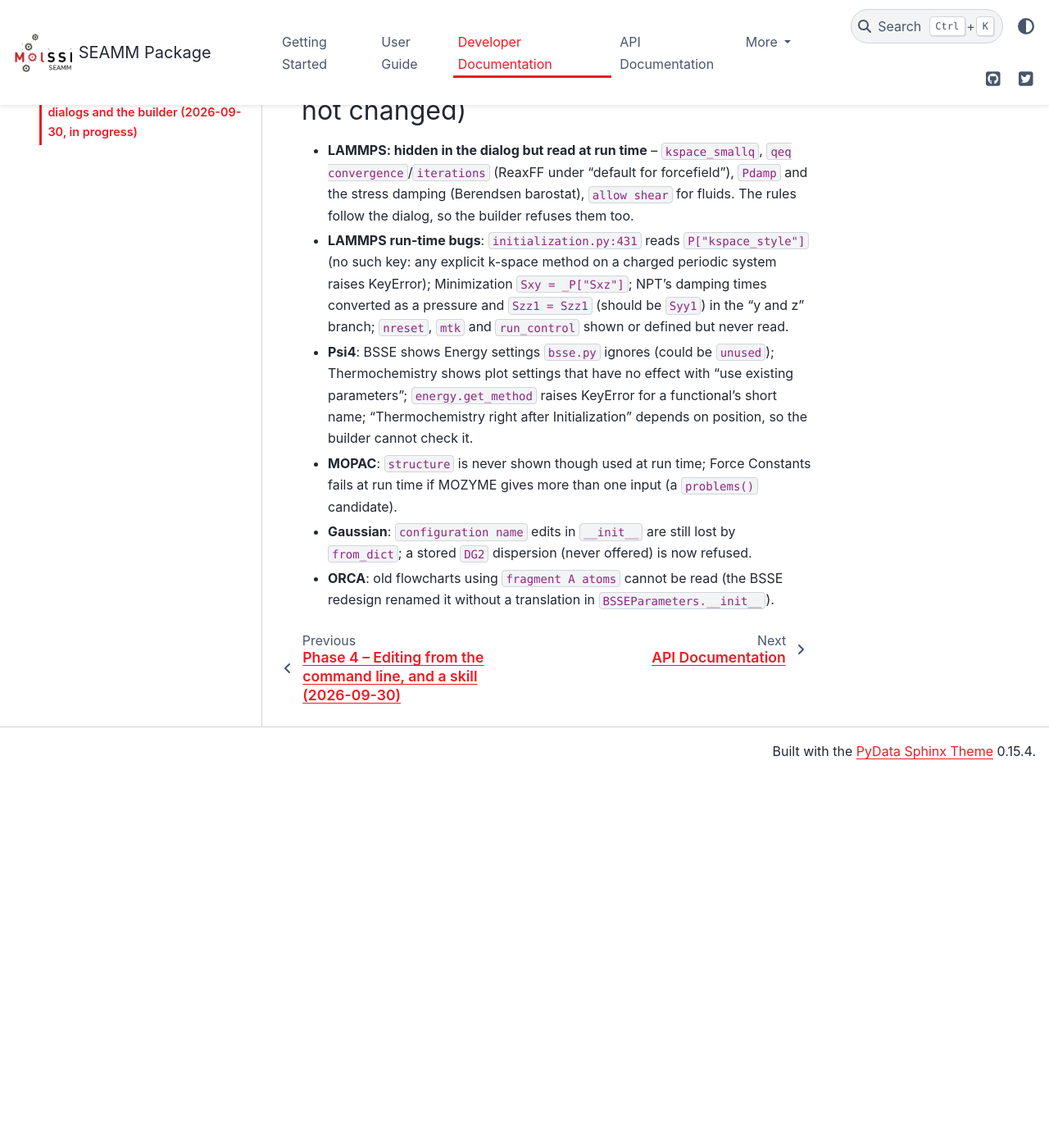
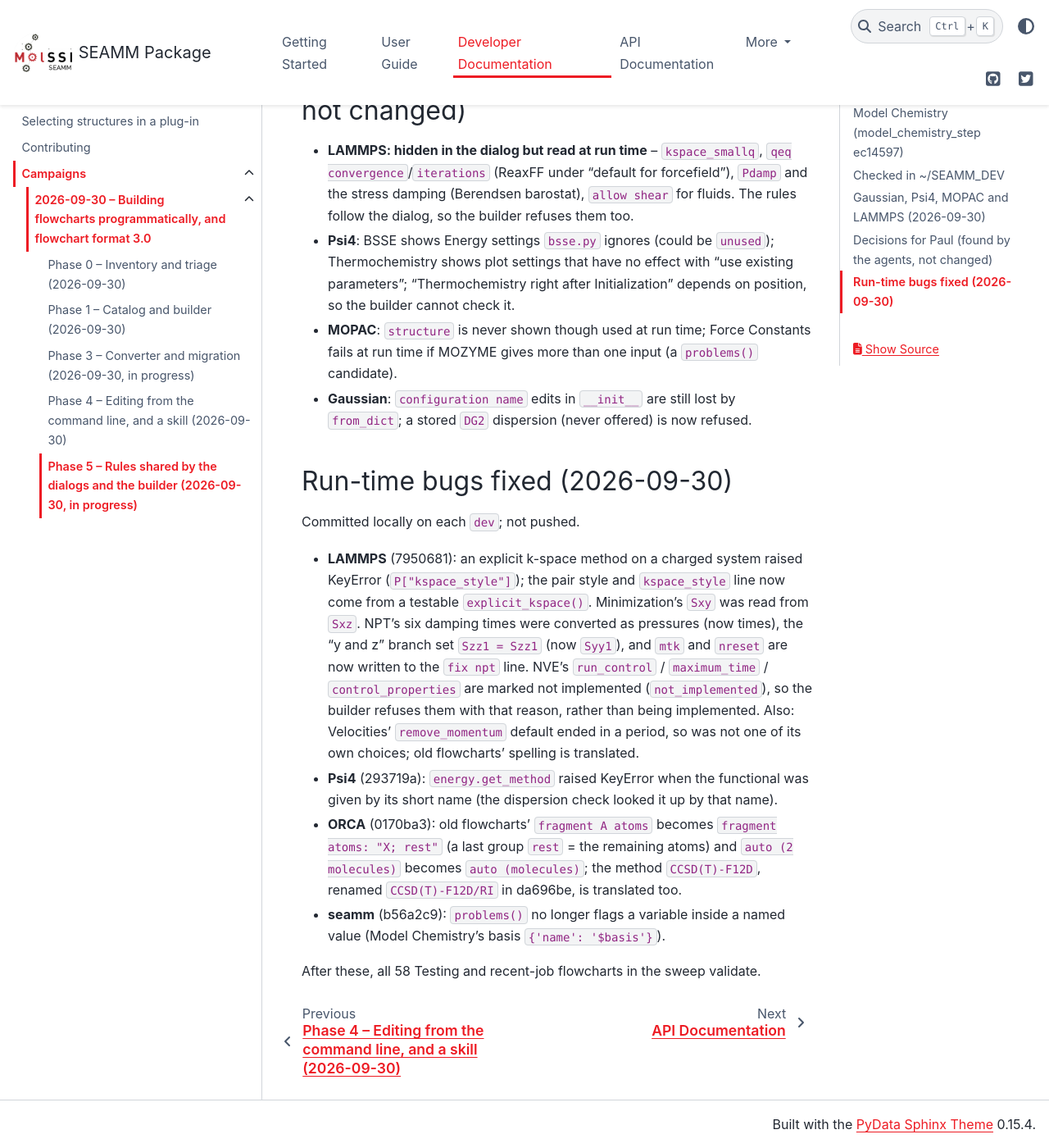
Before and after one commit to molssi-seamm/seamm, a Sphinx documentation site: the page built from docs/developer_guide/campaigns/2026-09-30/NOTES_phase5.rst, in a window 1280 px wide and 1400 px high, scrolled down 4021 px. Shown: the whole window at 82% size. Built offline with Sphinx 7.4.7 and the PyData theme 0.15.4, drawn with Linux system fonts in a browser that asks for light colours; pages that are not in the unit, such as notebooks, are missing from menus; before the commit the page ends 4966 px from its top, so only the background shows below that; some of the changed text lies outside the part shown.

Commit message:
Campaign notes: phase 5 run-time bug fixes
Co-Authored-By: Claude Opus 5.5 <noreply@anthropic.com>

```diff
--- a/docs/developer_guide/campaigns/2026-09-30/NOTES_phase5.rst
+++ b/docs/developer_guide/campaigns/2026-09-30/NOTES_phase5.rst
@@ -140,7 +140,7 @@ sub-steps only for code steps (Dimer Builder's are optional); and a plug-in's
 
 Checked in ``~/SEAMM_DEV``: the 30 most recent job flowcharts all validate; the
 Testing flowcharts show only old problems (8 with ORCA's renamed BSSE parameter
-``fragment A atoms``, one stale ``CCSD(T)-F12D``); MOPAC job 3986 (PM7, COSMO
+``fragment A atoms``, one stale ``CCSD(T)-F12D``; both since fixed); MOPAC job 3986 (PM7, COSMO
 water, built from a spec) ran.
 
 Decisions for Paul (found by the agents, not changed)
@@ -150,19 +150,37 @@ Decisions for Paul (found by the agents, not changed)
   ``qeq convergence``/``iterations`` (ReaxFF under "default for forcefield"),
   ``Pdamp`` and the stress damping (Berendsen barostat), ``allow shear`` for fluids.
   The rules follow the dialog, so the builder refuses them too.
-- **LAMMPS run-time bugs**: ``initialization.py:431`` reads ``P["kspace_style"]``
-  (no such key: any explicit k-space method on a charged periodic system raises
-  KeyError); Minimization ``Sxy = _P["Sxz"]``; NPT's damping times converted as a
-  pressure and ``Szz1 = Szz1`` (should be ``Syy1``) in the "y and z" branch;
-  ``nreset``, ``mtk`` and ``run_control`` shown or defined but never read.
 - **Psi4**: BSSE shows Energy settings ``bsse.py`` ignores (could be ``unused``);
   Thermochemistry shows plot settings that have no effect with "use existing
-  parameters"; ``energy.get_method`` raises KeyError for a functional's short name;
-  "Thermochemistry right after Initialization" depends on position, so the builder
-  cannot check it.
+  parameters"; "Thermochemistry right after Initialization" depends on position, so
+  the builder cannot check it.
 - **MOPAC**: ``structure`` is never shown though used at run time; Force Constants
   fails at run time if MOZYME gives more than one input (a ``problems()`` candidate).
 - **Gaussian**: ``configuration name`` edits in ``__init__`` are still lost by
   ``from_dict``; a stored ``DG2`` dispersion (never offered) is now refused.
-- **ORCA**: old flowcharts using ``fragment A atoms`` cannot be read (the BSSE
-  redesign renamed it without a translation in ``BSSEParameters.__init__``).
+
+Run-time bugs fixed (2026-09-30)
+--------------------------------
+
+Committed locally on each ``dev``; not pushed.
+
+- **LAMMPS** (7950681): an explicit k-space method on a charged system raised
+  KeyError (``P["kspace_style"]``); the pair style and ``kspace_style`` line now come
+  from a testable ``explicit_kspace()``. Minimization's ``Sxy`` was read from ``Sxz``.
+  NPT's six damping times were converted as pressures (now times), the "y and z"
+  branch set ``Szz1 = Szz1`` (now ``Syy1``), and ``mtk`` and ``nreset`` are now
+  written to the ``fix npt`` line. NVE's ``run_control`` / ``maximum_time`` /
+  ``control_properties`` are marked not implemented (``not_implemented``), so the
+  builder refuses them with that reason, rather than being implemented. Also:
+  Velocities' ``remove_momentum`` default ended in a period, so was not one of its
+  own choices; old flowcharts' spelling is translated.
+- **Psi4** (293719a): ``energy.get_method`` raised KeyError when the functional was
+  given by its short name (the dispersion check looked it up by that name).
+- **ORCA** (0170ba3): old flowcharts' ``fragment A atoms`` becomes ``fragment
+  atoms: "X; rest"`` (a last group ``rest`` = the remaining atoms) and ``auto (2
+  molecules)`` becomes ``auto (molecules)``; the method ``CCSD(T)-F12D``, renamed
+  ``CCSD(T)-F12D/RI`` in da696be, is translated too.
+- **seamm** (b56a2c9): ``problems()`` no longer flags a variable inside a named
+  value (Model Chemistry's basis ``{'name': '$basis'}``).
+
+After these, all 58 Testing and recent-job flowcharts in the sweep validate.
```
